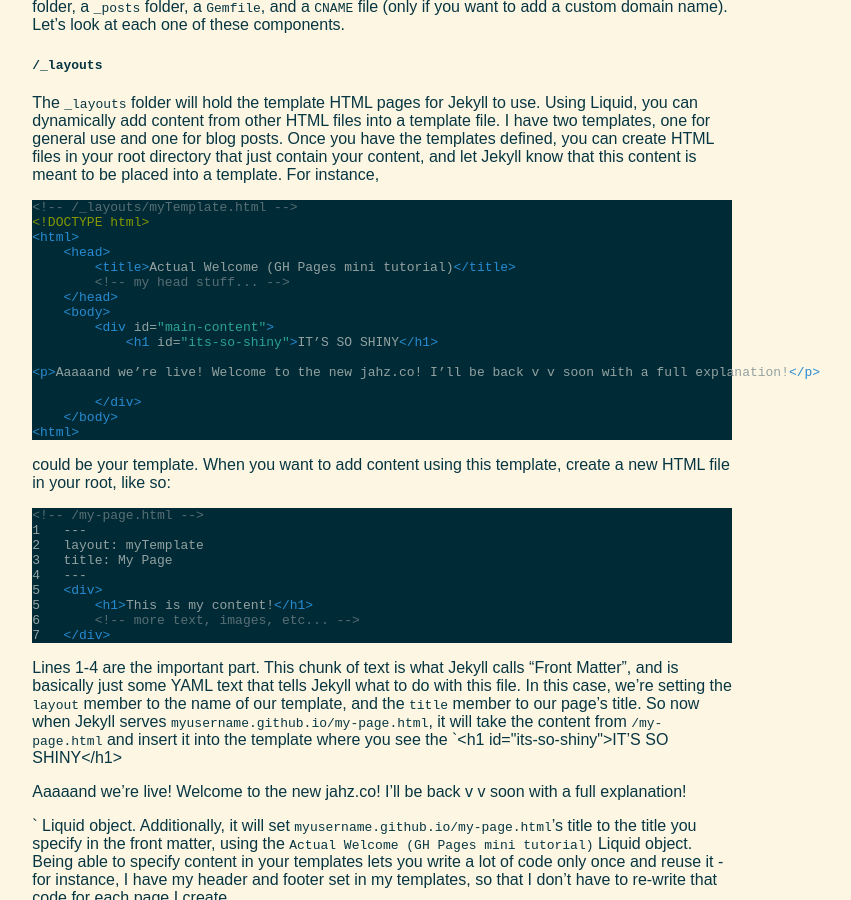
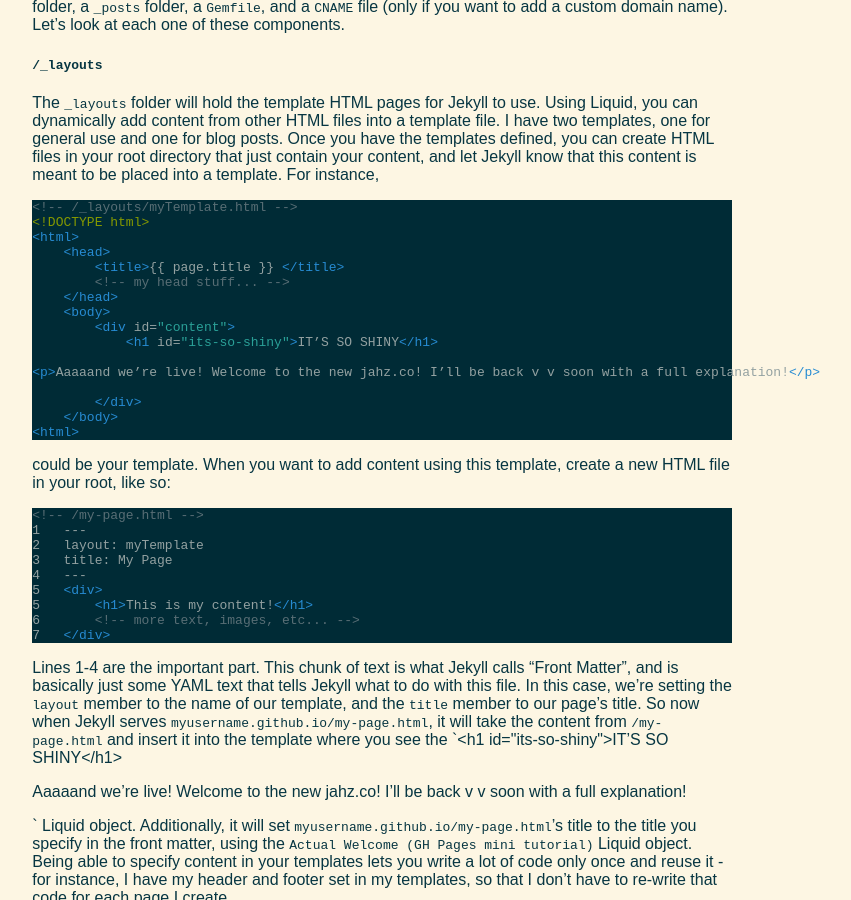
Before and after one commit to jahzielv/jahzielv.github.io, a Jekyll site: the page built from _posts/2019-01-23-actualwelcome.md, in a window 1280 px wide and 900 px high, scrolled down 1730 px. Shown: the whole window, without its empty margins (259-1110 px from the left). Built offline with Jekyll 4.4.1, drawn with Linux system fonts in a browser that asks for light colours.

Commit message:
trying to escape liquid stuff

```diff
--- a/_posts/2019-01-23-actualwelcome.md
+++ b/_posts/2019-01-23-actualwelcome.md
@@ -34,11 +34,11 @@ The `_layouts` folder will hold the template HTML pages for Jekyll to use. Using
 <!DOCTYPE html>
 <html>
     <head>
-        <title>{{ page.title }}</title>
+        <title>{% raw %}{{ page.title }} {% endraw %}</title>
         <!-- my head stuff... -->
     </head>
     <body>
-        <div id="main-content">
+        <div id="content">
             {{content}}
         </div>
     </body>
```
